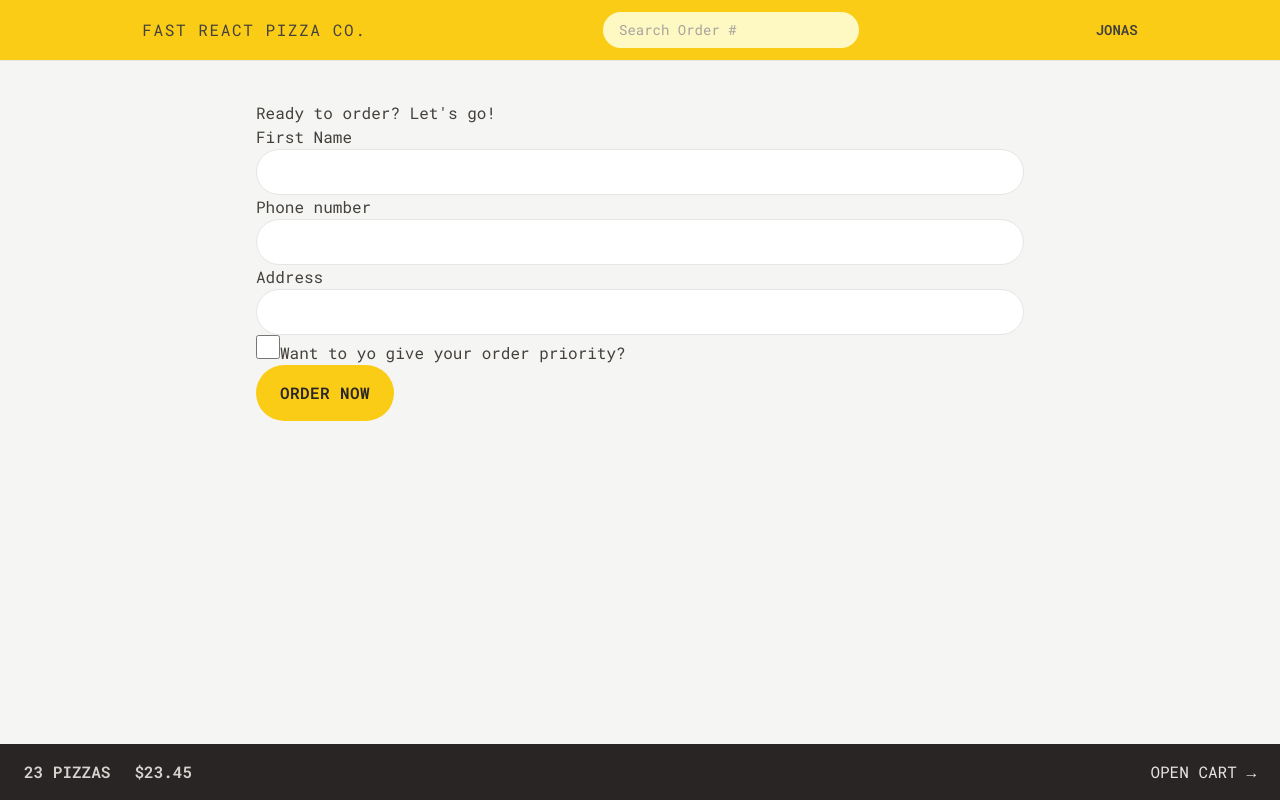
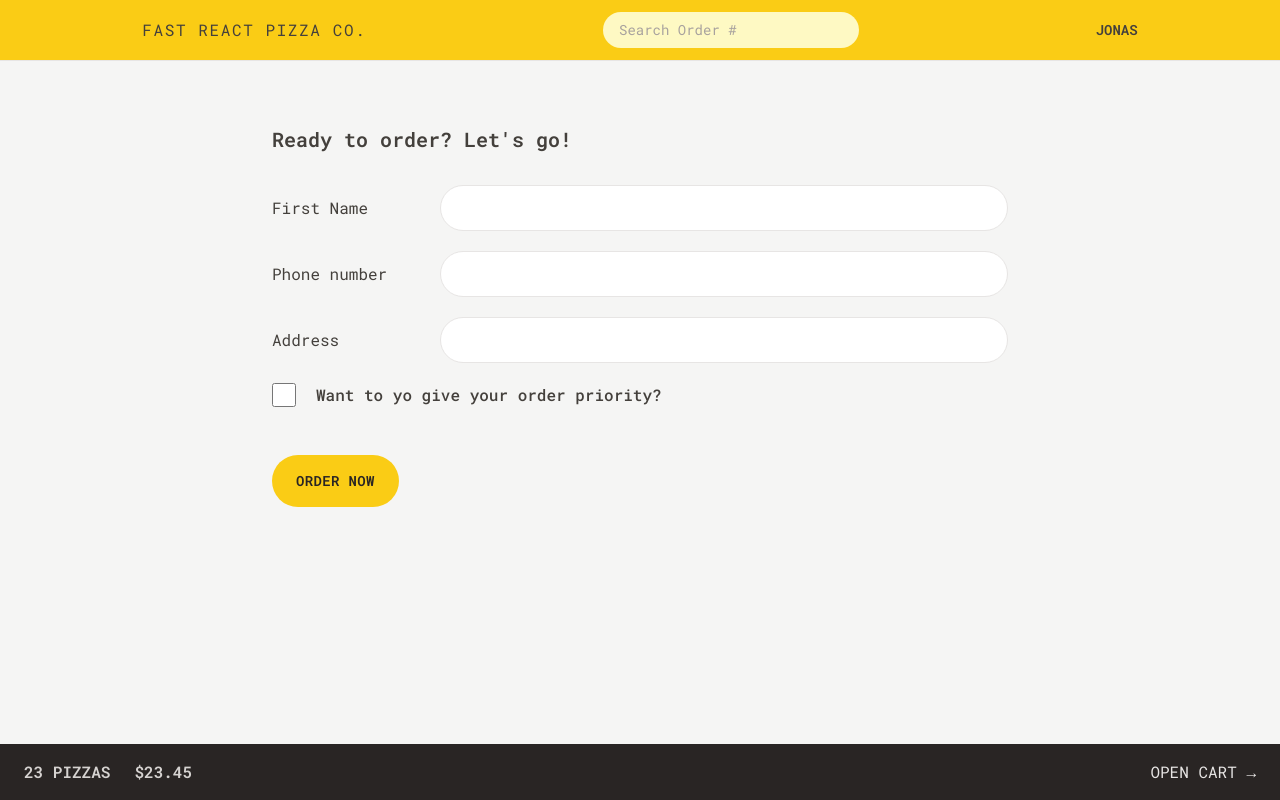
Before and after one commit to royaldev1031/fast-react-pizza, a React (Vite) app: page /order/new in a window 1280 px wide. Built offline with nearby package versions, Linux system fonts and the light colour scheme.

Commit message:
styling the order form

```diff
--- a/src/features/order/CreateOrder.jsx
+++ b/src/features/order/CreateOrder.jsx
@@ -43,32 +43,41 @@
   const cart = fakeCart;
 
   return (
-    <div>
-      <h2>Ready to order? Let's go!</h2>
+    <div className="px-4 py-6">
+      <h2 className="mb-8 text-xl font-semibold">Ready to order? Let's go!</h2>
 
       {/* <Form method="POST" action="/order/new"> */}
       <Form method="POST" action="/order/new">
-        <div>
-          <label>First Name</label>
-          <input className="input" type="text" name="customer" required />
+        <div className="mb-5 flex flex-col gap-2 sm:flex-row sm:items-center">
+          <label className="sm:basis-40">First Name</label>
+          <input className="input grow" type="text" name="customer" required />
         </div>
 
-        <div>
-          <label>Phone number</label>
-          <div>
-            <input className="input" type="tel" name="phone" required />
-          </div>
-          {formErrors?.phone && <p>{formErrors.phone}</p>}
-        </div>
-
-        <div>
-          <label>Address</label>
-          <div>
-            <input className="input" type="text" name="address" required />
+        <div className="mb-5 flex flex-col gap-2 sm:flex-row sm:items-center">
+          <label className="sm:basis-40">Phone number</label>
+          <div className="grow">
+            <input className="input w-full" type="tel" name="phone" required />
+            {formErrors?.phone && (
+              <p className="mt-2 rounded-md bg-red-100 p-2 text-xs text-red-700">
+                {formErrors.phone}
+              </p>
+            )}
           </div>
         </div>
 
-        <div>
+        <div className="mb-5 flex flex-col gap-2 sm:flex-row sm:items-center">
+          <label className="sm:basis-40">Address</label>
+          <div className="grow">
+            <input
+              className="input w-full"
+              type="text"
+              name="address"
+              required
+            />
+          </div>
+        </div>
+
+        <div className="mb-12 flex items-center gap-5">
           <input
             className="h-6 w-6 accent-yellow-400 focus:outline-none focus:ring focus:ring-yellow-400 focus:ring-offset-2"
             type="checkbox"
@@ -77,7 +86,9 @@
             // value={withPriority}
             // onChange={(e) => setWithPriority(e.target.checked)}
           />
-          <label htmlFor="priority">Want to yo give your order priority?</label>
+          <label htmlFor="priority" className="font-medium">
+            Want to yo give your order priority?
+          </label>
         </div>
 
         <div>
--- a/src/index.css
+++ b/src/index.css
@@ -4,7 +4,7 @@
 
 @layer components {
   .input {
-    @apply w-full rounded-full border border-stone-200 px-4 py-2 text-sm transition-all duration-300 placeholder:text-stone-400 focus:outline-none focus:ring focus:ring-yellow-400 md:px-6 md:py-3;
+    @apply rounded-full border border-stone-200 px-4 py-2 text-sm transition-all duration-300 placeholder:text-stone-400 focus:outline-none focus:ring focus:ring-yellow-400 md:px-6 md:py-3;
   }
 
   /* https://dev.to/afif/i-made-100-css-loaders-for-your-next-project-4eje */
--- a/src/ui/Button.jsx
+++ b/src/ui/Button.jsx
@@ -2,13 +2,13 @@
 
 function Button({ children, disabled, to, type }) {
   const base =
-    'inline-block rounded-full bg-yellow-400 font-semibold uppercase tracking-wide text-stone-800 transition-colors duration-300 hover:bg-yellow-300 focus:bg-yellow-300 focus:outline-none focus:ring focus:ring-yellow-300 focus:ring-offset-2 disabled:cursor-not-allowed';
+    'inline-block text-sm rounded-full bg-yellow-400 font-semibold uppercase tracking-wide text-stone-800 transition-colors duration-300 hover:bg-yellow-300 focus:bg-yellow-300 focus:outline-none focus:ring focus:ring-yellow-300 focus:ring-offset-2 disabled:cursor-not-allowed';
 
   const styles = {
     primary: base + ' px-4 py-3 md:px-6 md:py-4',
     small: base + ' px-4 py-2 md:px-5 md:py-2.5 text-xs',
     secondary:
-      'inline-block rounded-full border-2 border-stone-300 font-semibold uppercase tracking-wide text-stone-400 transition-colors duration-300 hover:bg-stone-300 hover:text-stone-800 focus:text-stone-800 focus:bg-stone-300 focus:outline-none focus:ring focus:ring-stone-200 focus:ring-offset-2 disabled:cursor-not-allowed px-4 py-2.5 md:px-6 md:py-3.5',
+      'inline-block text-sm rounded-full border-2 border-stone-300 font-semibold uppercase tracking-wide text-stone-400 transition-colors duration-300 hover:bg-stone-300 hover:text-stone-800 focus:text-stone-800 focus:bg-stone-300 focus:outline-none focus:ring focus:ring-stone-200 focus:ring-offset-2 disabled:cursor-not-allowed px-4 py-2.5 md:px-6 md:py-3.5',
   };
   if (to)
     return (
```
Also changed, not shown: index.html (+5 -2 lines).
